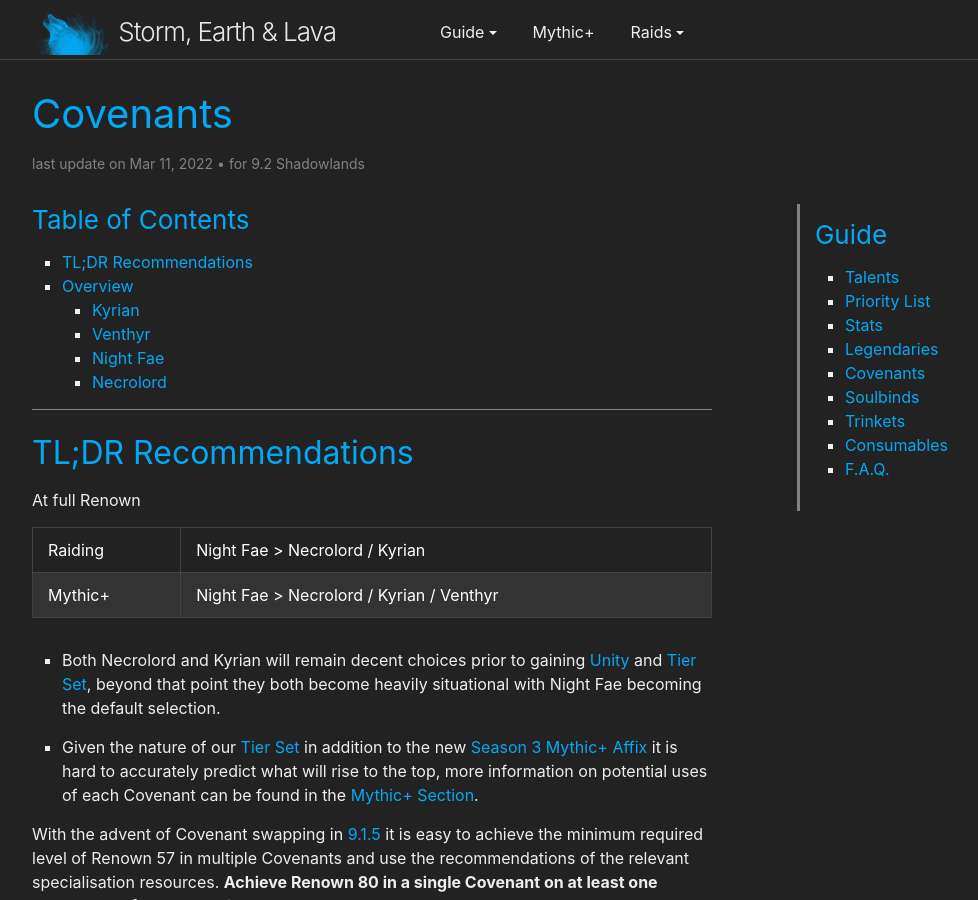
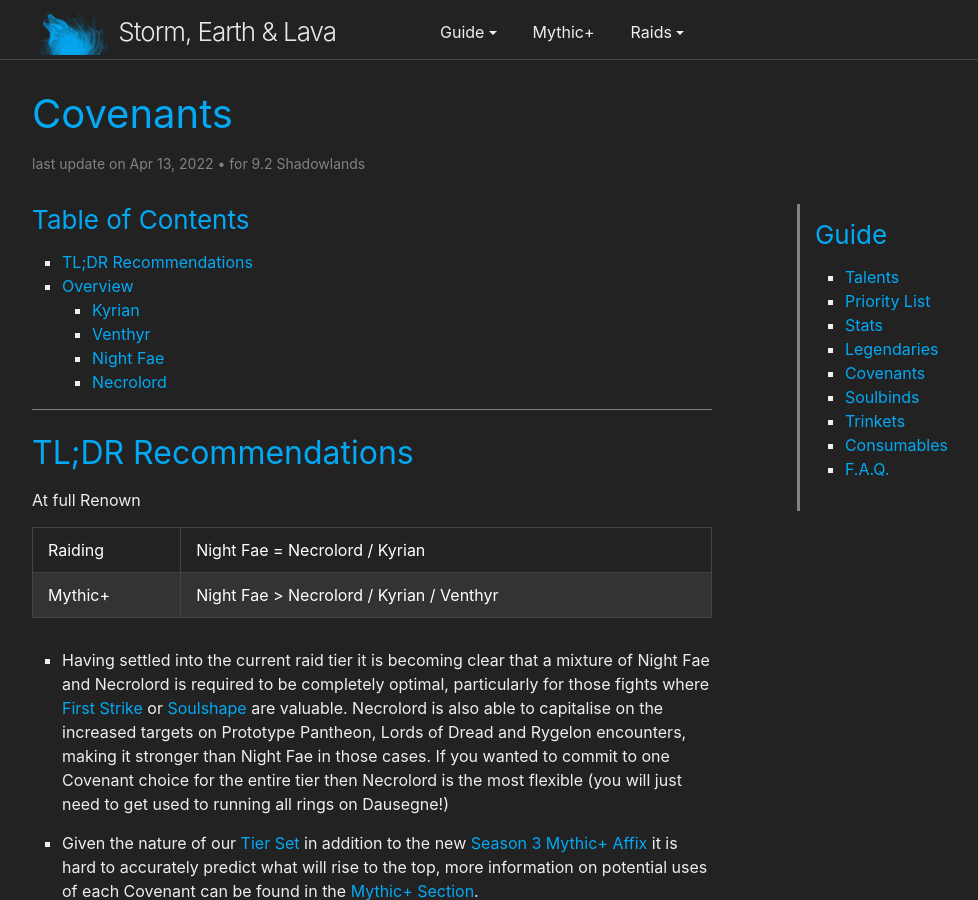
Before and after one commit to stormearthandlava/stormearthandlava.github.io, a Jekyll site: the page built from guide/general/covenants.md, in a window 1280 px wide and 900 px high. Shown: the whole window, without its empty margins (268-1246 px from the left). Built offline with Jekyll 4.4.1, drawn with Linux system fonts in a browser that asks for light colours; a script that is not in the unit is left out.

Commit message:
Update covenants.md

```diff
--- a/guide/general/covenants.md
+++ b/guide/general/covenants.md
@@ -1,7 +1,7 @@
 ---
 layout: page
 title: Covenants
-last_update: 2022-03-11 09:00:00
+last_update: 2022-04-13 09:00:00
 game_version: 9.2 Shadowlands
 toc: true
 ---
@@ -10,10 +10,10 @@ toc: true
 At full Renown
 
 ------- | -------------------
-Raiding | Night Fae > Necrolord / Kyrian
+Raiding | Night Fae = Necrolord / Kyrian
 Mythic+ | Night Fae > Necrolord / Kyrian / Venthyr
 
-* Both Necrolord and Kyrian will remain decent choices prior to gaining [Unity](https://www.wowhead.com/item=190595/memory-of-unity) and [Tier Set](https://www.wowhead.com/item-set=1499/theurgic-starspeakers-regalia), beyond that point they both become heavily situational with Night Fae becoming the default selection.
+* Having settled into the current raid tier it is becoming clear that a mixture of Night Fae and Necrolord is required to be completely optimal, particularly for those fights where {{ site.data.soulbinds.first_strike }} or {{ site.data.spell.soulshape }} are valuable. Necrolord is also able to capitalise on the increased targets on Prototype Pantheon, Lords of Dread and Rygelon encounters, making it stronger than Night Fae in those cases. If you wanted to commit to one Covenant choice for the entire tier then Necrolord is the most flexible (you will just need to get used to running all rings on Dausegne!)
 
 * Given the nature of our [Tier Set](https://www.wowhead.com/item-set=1499/theurgic-starspeakers-regalia) in addition to the new [Season 3 Mythic+ Affix](https://www.wowhead.com/guides/encrypted-affix-shadowlands-mythic-plus-season-3-automata-buffs) it is hard to accurately predict what will rise to the top, more information on potential uses of each Covenant can be found in the [Mythic+ Section]({{ site.baseurl }}{% link guide/mythic_plus/mythic_plus.md %}).
 
```
